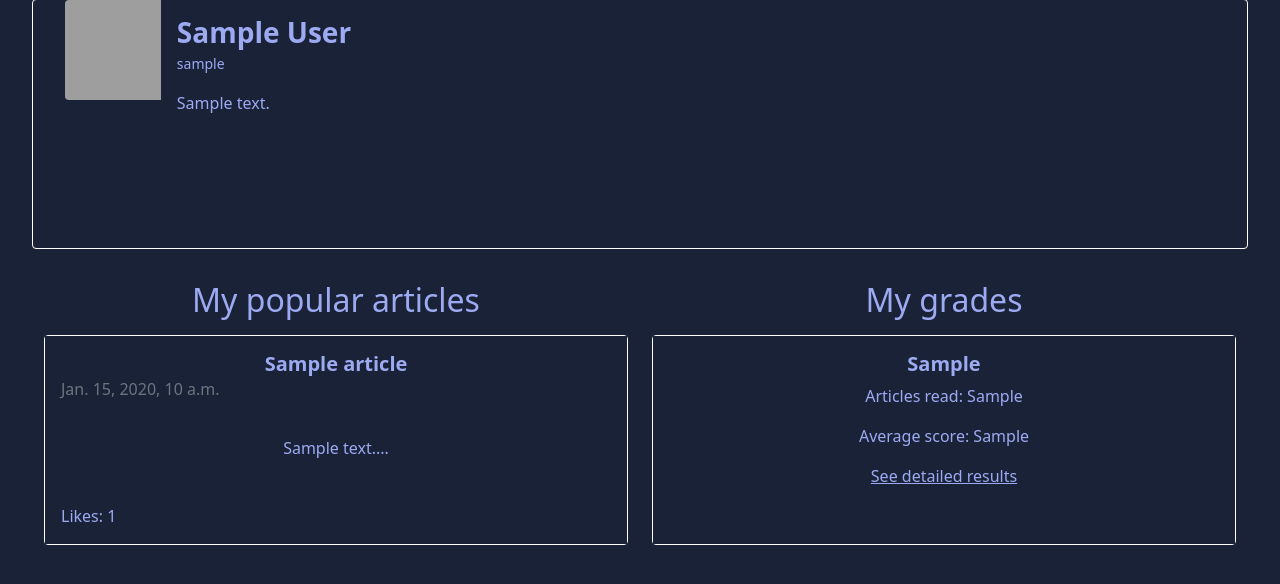
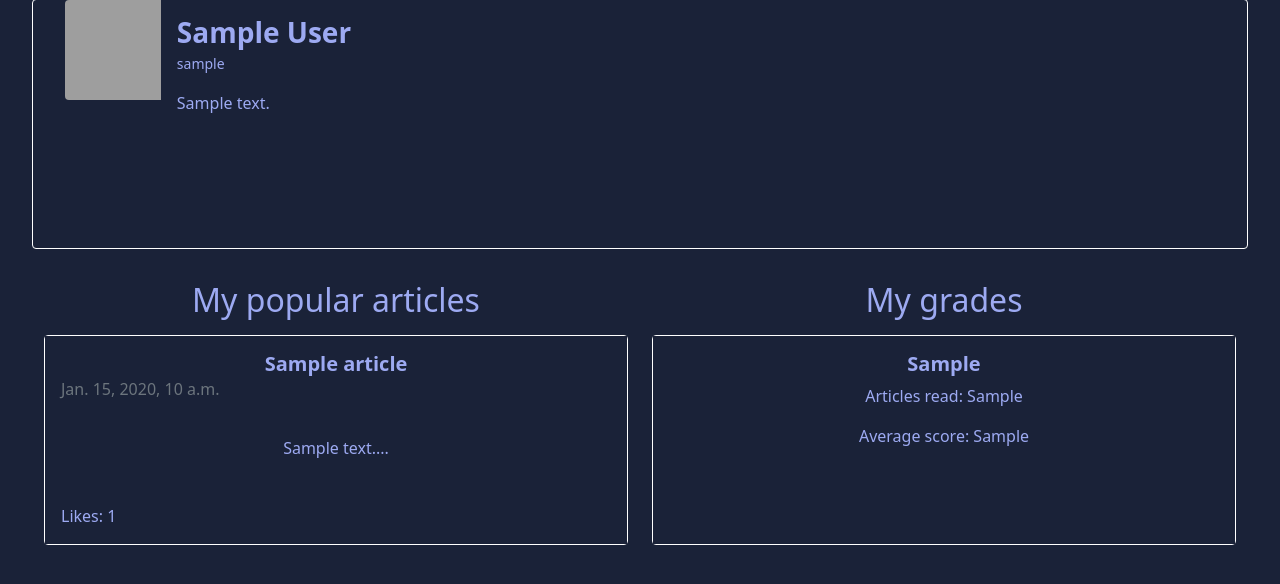
Before and after one commit to brkagithub/PSIlearnopedia, a Django app: template fazaImplementacije/templates/profile.html in a window 1280 px wide. Shown: the part 102-686 px from the top of the page. Run offline with Django 3.2, Linux system fonts and the light colour scheme; the template is opened without the code that fills it: most values are stand-ins (such as "Sample title", 1, 10 or a date in 2020); grey boxes are pictures that could not be loaded.

Commit message:
Removed detailed view for grades

```diff
--- a/fazaImplementacije/templates/profile.html
+++ b/fazaImplementacije/templates/profile.html
@@ -77,9 +77,6 @@
                         <h5 class="card-title">{{category.0}}</h5>
                         <p class="card-text mt-2 textAlign">Articles read: {{ category.1.0 }}</p>
                         <p class="card-text textAlign">Average score: {{ category.1.1 }}</p>
-                        <div class="textAlign">
-                            <a href="${grade.slug}.html" class="card-text textAlign width100">See detailed results</a>
-                        </div>
                     </div>
                </div>
           {% endfor %}
```
